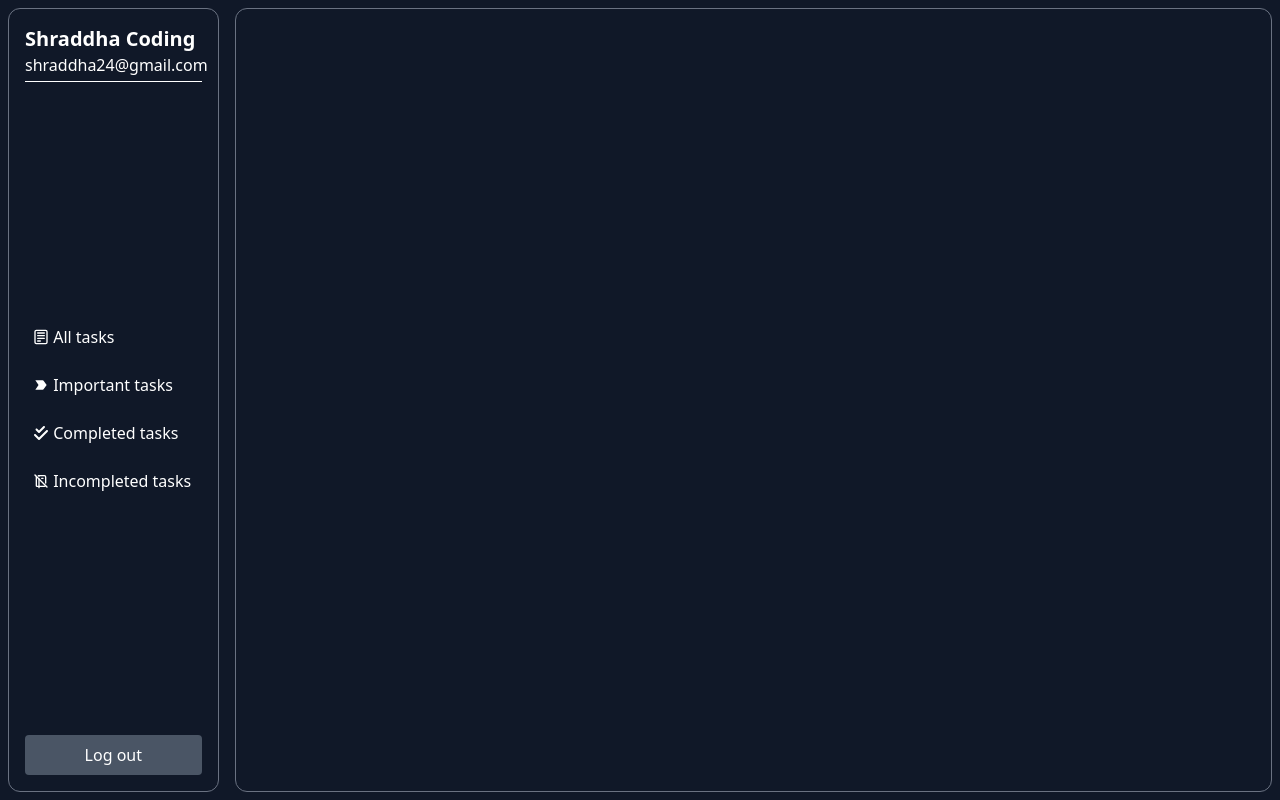
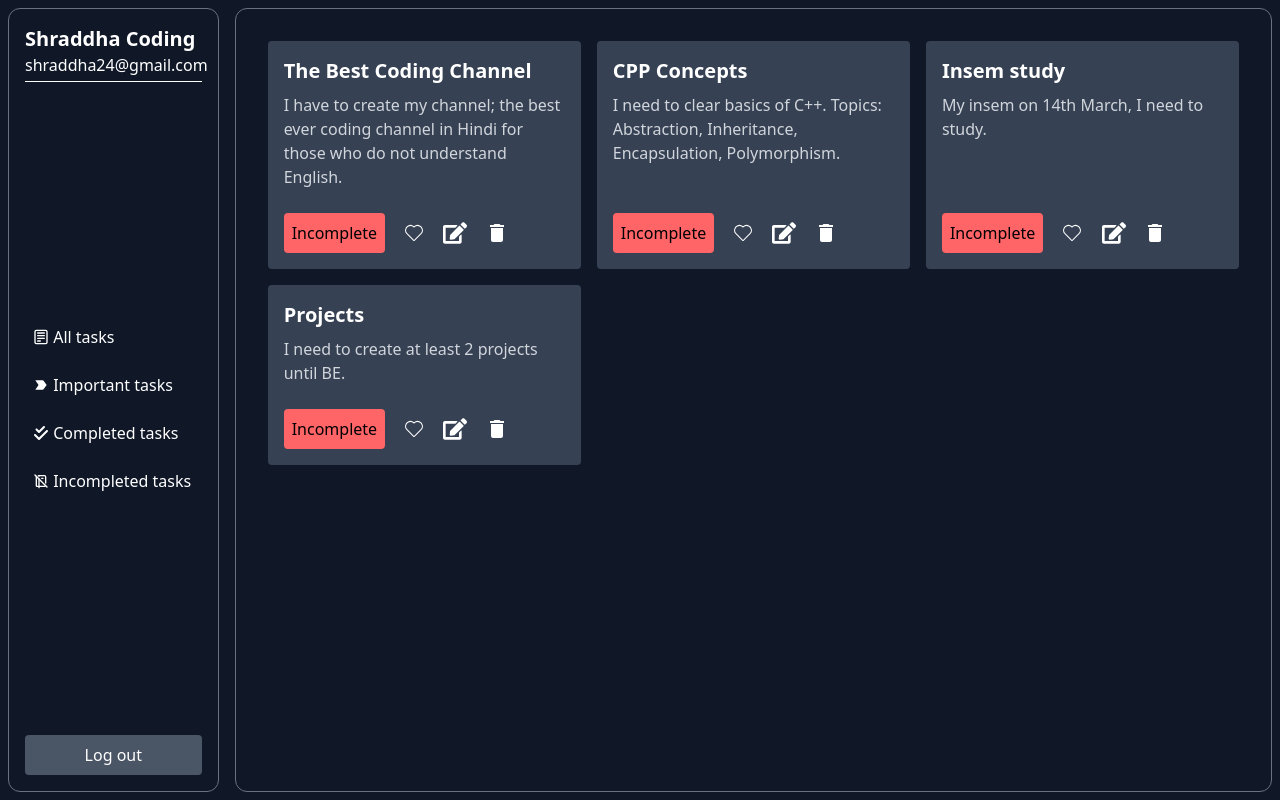
Before and after one commit to shraddha-sadavarte/Task-Management, a React (Vite) app in the folder frontend/: page /completedtasks in a window 1280 px wide. Built offline with nearby package versions, Linux system fonts and the light colour scheme.

Commit message:
Add task form created and also close button created in that form

```diff
--- a/frontend/src/App.jsx
+++ b/frontend/src/App.jsx
@@ -10,7 +10,7 @@ function App() {
 
 
   return (
-    <div className='bg-gray-900 text-white h-screen p-2'>
+    <div className='bg-gray-900 text-white h-screen p-2 relative'>
       <Router>
         <Routes>
           <Route exact path='/' element={<Home />} >
--- a/frontend/src/components/home/Cards.jsx
+++ b/frontend/src/components/home/Cards.jsx
@@ -1,60 +1,65 @@
-import React from 'react'
-import {CiHeart} from 'react-icons/ci'
-import {FaEdit} from 'react-icons/fa'
+import React, { useState } from 'react';
+import { CiHeart } from 'react-icons/ci';
+import { FaEdit } from 'react-icons/fa';
 import { MdDelete } from 'react-icons/md';
-import {IoAddCircleSharp} from 'react-icons/io5'
+import { IoAddCircleSharp } from 'react-icons/io5';
 
-const Cards = () => {
+const Cards = ({ home, setShowModal }) => {  // ✅ Destructure home correctly
 
-    const data = [
-        {
-            title: "The Best Coding Channel",
-            desc: "I have to create my channe; the best ever coding channel in hindi for those who do not understand english",
-        },
-        {
-            title: "CPP Concepts",
-            desc: "I need to clear basics of cpp. Topics: Abstraction, Inheritance, Encapsulation, Polymorphism",
-        },
-        {
-            title: "Insem study",
-            desc: "My insem on 14th march, I need to study",
-        },
-        {
-            title: "Projects",
-            desc: "I need to create at least 2 projects until BE",
-        },
-    ];
+  // Store data as state so each card has its own status
+  const [data, setData] = useState([
+    { id: 1, title: "The Best Coding Channel", desc: "I have to create my channel; the best ever coding channel in Hindi for those who do not understand English.", status: "Incomplete" },
+    { id: 2, title: "CPP Concepts", desc: "I need to clear basics of C++. Topics: Abstraction, Inheritance, Encapsulation, Polymorphism.", status: "Incomplete" },
+    { id: 3, title: "Insem study", desc: "My insem on 14th March, I need to study.", status: "Incomplete" },
+    { id: 4, title: "Projects", desc: "I need to create at least 2 projects until BE.", status: "Incomplete" }
+  ]);
+
+  // Toggle the button for the specific card
+  const toggleImportant = (id) => {
+    setData((prevData) =>
+      prevData.map((item) =>
+        item.id === id
+          ? { ...item, status: item.status === "Incomplete" ? "Complete" : "Incomplete" }
+          : item
+      )
+    );
+  };
+
   return (
     <div className='grid grid-cols-3 gap-4 p-4'>
-      {data && data.map((items,i) => (
-        <div className=' flex flex-col justify-between bg-gray-700 rounded-sm p-4'>
+      {data.map((items) => (
+        <div key={items.id} className='flex flex-col justify-between bg-gray-700 rounded-sm p-4'>
           <div>
             <h3 className='text-xl font-semibold'>{items.title}</h3>
             <p className='text-gray-300 my-2'>{items.desc}</p>
           </div>
           <div className='mt-4 w-full flex items-center'>
-                <button className='bg-red-400 text-black-200 p-2 rounded'>InCompleted</button>
+            <button
+              onClick={() => toggleImportant(items.id)}
+              className={`${items.status === "Incomplete" ? "bg-red-400" : "bg-green-400"} text-black p-2 rounded`}
+            >
+              {items.status}
+            </button>
             <div className='text-white p-2 w-3/6 text-2xl font-semibold flex justify-around'>
-                    <button>
-                        <CiHeart />
-                    </button>
-                    <button>
-                        <FaEdit />
-                    </button>
-                    <button>
-                        <MdDelete />
-                    </button>
+              <button><CiHeart /></button>
+              <button><FaEdit /></button>
+              <button><MdDelete /></button>
             </div>
           </div>
         </div>
       ))}
 
-      <div className='flex flex-col justify-center items-center bg-gray-700 rounded-sm p-4 text-gray-300 hover:cursor-pointer hover:scale-105 transition-all duration-300'>
-        <IoAddCircleSharp className='text-5xl'/>
+      {/* ✅ Fix: Add Task should now be visible when home is "true" */}
+      {home === "true" && (
+        <div className='flex flex-col justify-center items-center bg-gray-700 rounded-sm p-4 text-gray-300 hover:cursor-pointer hover:scale-105 transition-all duration-300'
+            onClick={() => setShowModal(true)}
+        >
+          <IoAddCircleSharp className='text-5xl' />
           <h2 className='text-2xl mt-4'>Add Task</h2>
         </div>
+      )}
     </div>
-  )
-}
+  );
+};
 
-export default Cards
+export default Cards;
--- /dev/null
+++ b/frontend/src/components/home/InputData.jsx
@@ -0,0 +1,40 @@
+import React, { useState } from 'react'
+import {RxCross2} from 'react-icons/rx'
+
+const InputData = ({ closeModal }) => {
+
+    const [isOpen, setIsOpen] = useState(true); //controls visibility
+
+    if(!isOpen) return null; //if model is closed, return nothing (hide it)
+  return (
+    <>
+      <div className='fixed top-0 left-0 bg-gray-800 opacity-50 h-screen w-full'></div>
+      <div className='fixed top-0 left-0 bg-gray-800 flex items-center justify-center opacity-80 h-screen w-full'>
+        <div className='w-2/6 bg-gray-900 p-4 rounded'>
+        <div className='flex justify-end'>
+            <button onClick={closeModal} className='text-white text-xl hover:text-red-500 transition'>
+                <RxCross2 />
+            </button>
+        </div>
+            <input
+                type='text'
+                placeholder='Title'
+                name='title'
+                className='px-3 py-2 rounded w-full bg-gray-700 my-3'
+            />
+            <textarea
+                name=''
+                id=''
+                cols="30"
+                rows="10"
+                placeholder='Description'
+                className='px-3 py-2 bg-gray-700 w-full rounded my-3'
+            />
+            <button className='px-3 py-2 bg-blue-400 rounded text-black text-xl font-semibold hover:cursor-pointer hover:bg-blue-500'>Submit</button>
+        </div>
+      </div>
+    </>
+  )
+}
+
+export default InputData
--- a/frontend/src/pages/AllTasks.jsx
+++ b/frontend/src/pages/AllTasks.jsx
@@ -1,12 +1,25 @@
-import React from 'react'
-import Cards from '../components/home/Cards'
+import React, { useState } from 'react';
+import Cards from '../components/home/Cards';
+import { IoAddCircleSharp } from 'react-icons/io5';
+import InputData from '../components/home/InputData';
 
 const AllTasks = () => {
+  const [showModal, setShowModal] = useState(false); // ✅ Manage modal visibility
+
   return (
-    <div>
-      <Cards />
-    </div>
-  )
-}
+    <>
+      <div>
+        <div className='w-full flex justify-end px-4 py-2'>
+          <button onClick={() => setShowModal(true)}> {/* ✅ Open modal */}
+            <IoAddCircleSharp className="text-5xl text-gray-700 hover:text-gray-500 hover:cursor-pointer transition-all duration-300" />
+          </button>
+        </div>
+        <Cards home={"true"} setShowModal={setShowModal} /> {/* ✅ Pass setShowModal to Cards */}
+      </div>
 
-export default AllTasks
+      {showModal && <InputData closeModal={() => setShowModal(false)} />} {/* ✅ Show modal only when needed */}
+    </>
+  );
+};
+
+export default AllTasks;
--- a/frontend/src/pages/CompletedTasks.jsx
+++ b/frontend/src/pages/CompletedTasks.jsx
@@ -1,9 +1,10 @@
 import React from 'react'
+import Cards from '../components/home/Cards'
 
 const CompletedTasks = () => {
   return (
     <div>
-
+      <Cards home={"false"} />
     </div>
   )
 }
--- a/frontend/src/pages/ImportantTasks.jsx
+++ b/frontend/src/pages/ImportantTasks.jsx
@@ -1,9 +1,10 @@
 import React from 'react'
+import Cards from '../components/home/Cards'
 
 const ImportantTasks = () => {
   return (
     <div>
-
+      <Cards home={"false"}/>
     </div>
   )
 }
--- a/frontend/src/pages/IncompletedTasks.jsx
+++ b/frontend/src/pages/IncompletedTasks.jsx
@@ -1,9 +1,10 @@
 import React from 'react'
+import Cards from '../components/home/Cards'
 
 const IncompletedTasks = () => {
   return (
     <div>
-
+      <Cards home={"false"} />
     </div>
   )
 }
```
Lines whose indentation alone changed are shown as unchanged.
